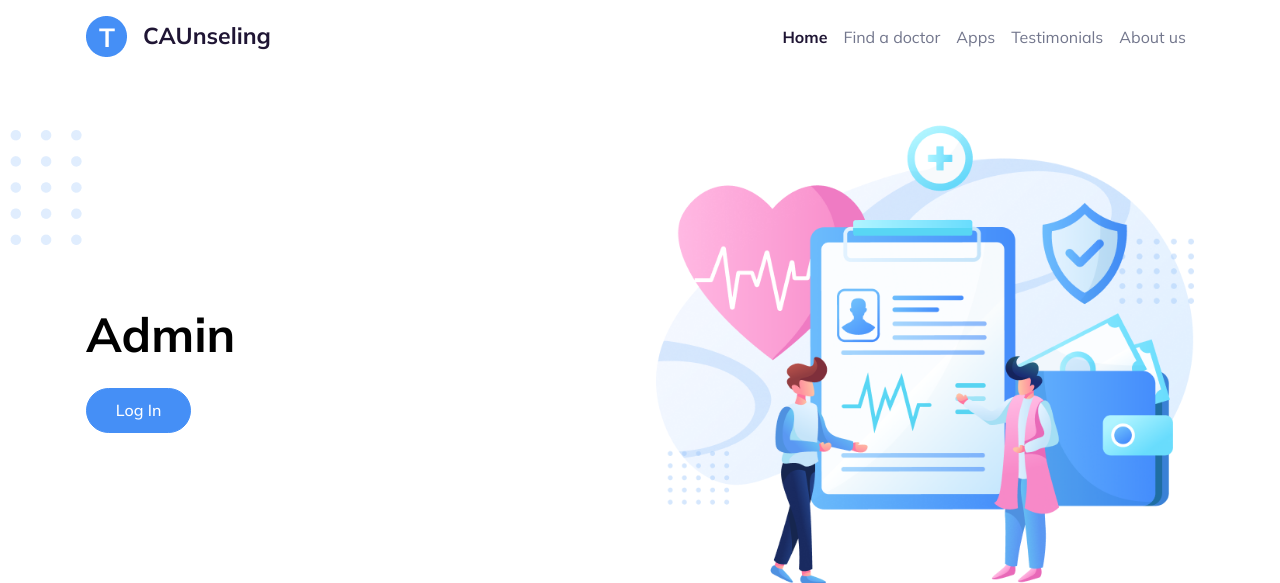
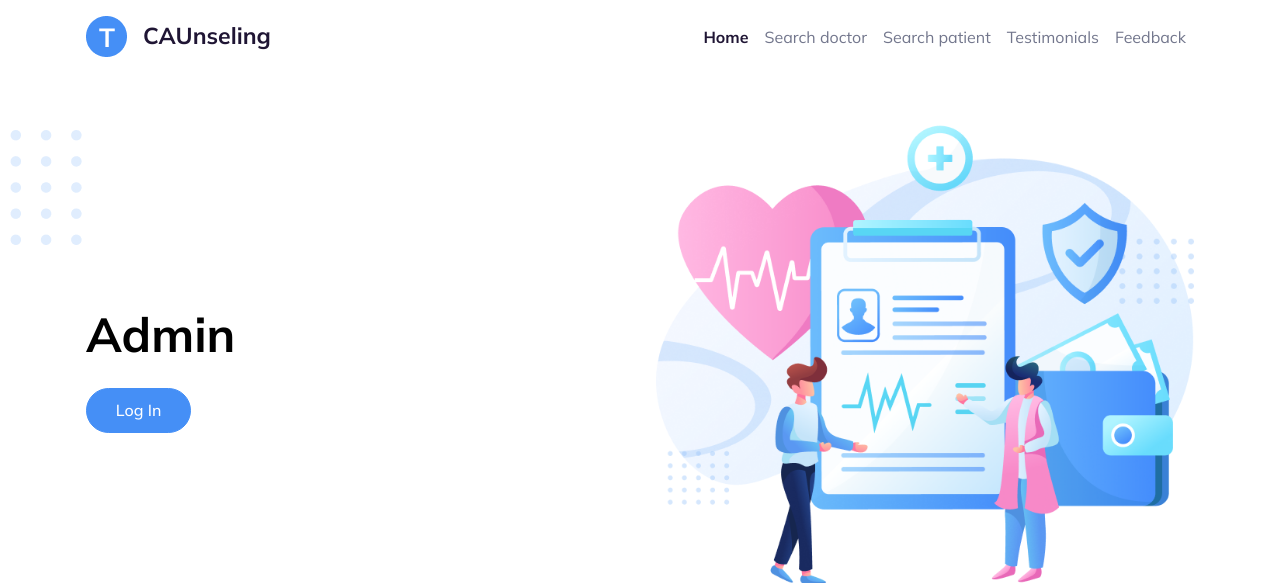
Before and after one commit to yhb1834/Smart-Health-Prediction-System, a Django app: page /ad/main/ in a window 1280 px wide. Shown: the top 583 px of the page. Run offline with Django 3.2, Linux system fonts and the light colour scheme; some libraries are stand-ins or nearby versions.

Commit message:
[admin] Modify naviagation

```diff
--- a/webpage/doctor_patient/templates/ad/main.html
+++ b/webpage/doctor_patient/templates/ad/main.html
@@ -89,14 +89,16 @@
                 >
               </li>
               <li class="nav-item">
-                <a class="nav-link" href="#">Find a doctor</a>
+                <a class="nav-link" href="#">Search doctor</a>
               </li>
-              <li class="nav-item"><a class="nav-link" href="#">Apps</a></li>
+              <li class="nav-item">
+                <a class="nav-link" href="#">Search patient</a>
+              </li>
               <li class="nav-item">
                 <a class="nav-link" href="#testimonial">Testimonials</a>
               </li>
               <li class="nav-item">
-                <a class="nav-link" href="#about">About us</a>
+                <a class="nav-link" href="#about">Feedback</a>
               </li>
             </ul>
           </div>
```
